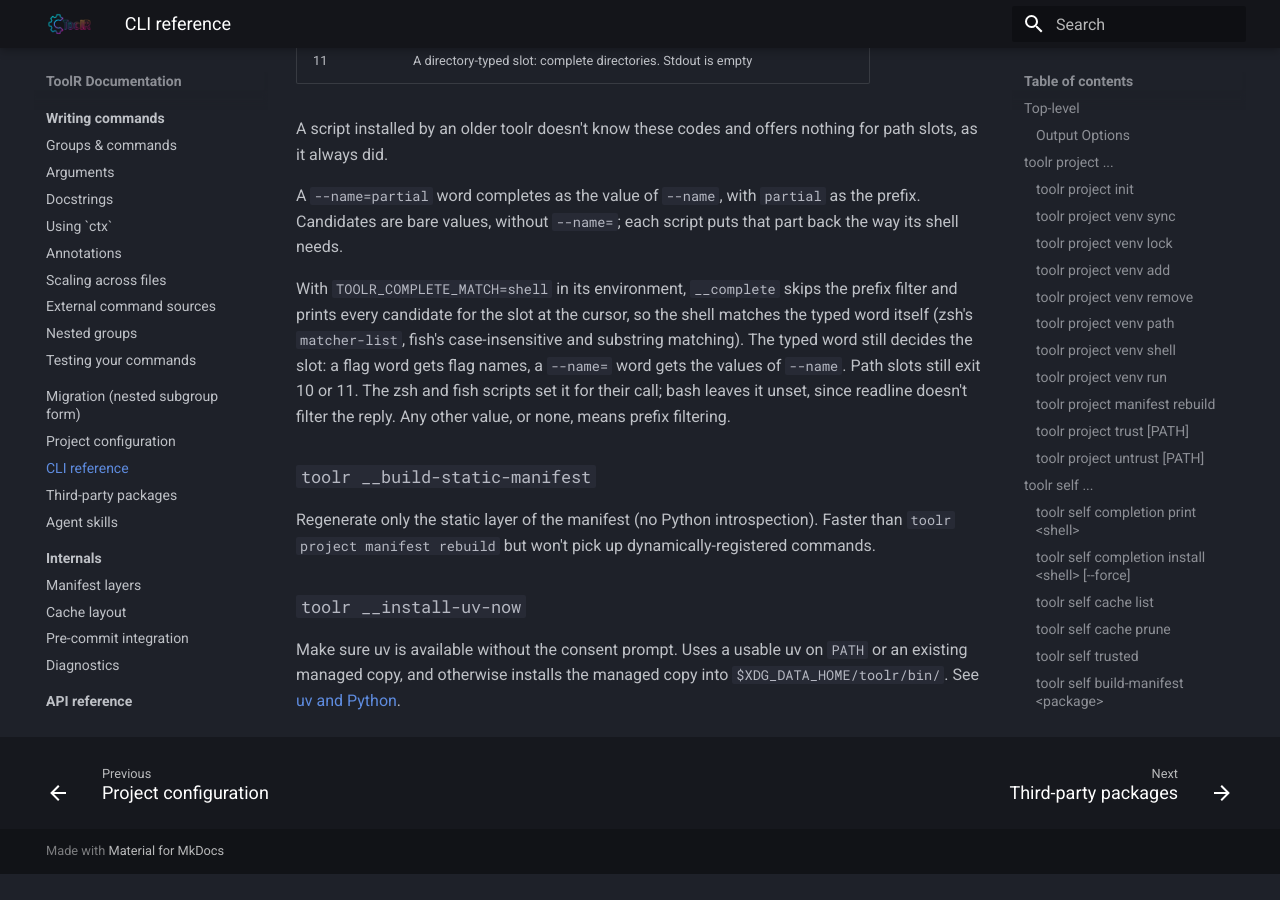
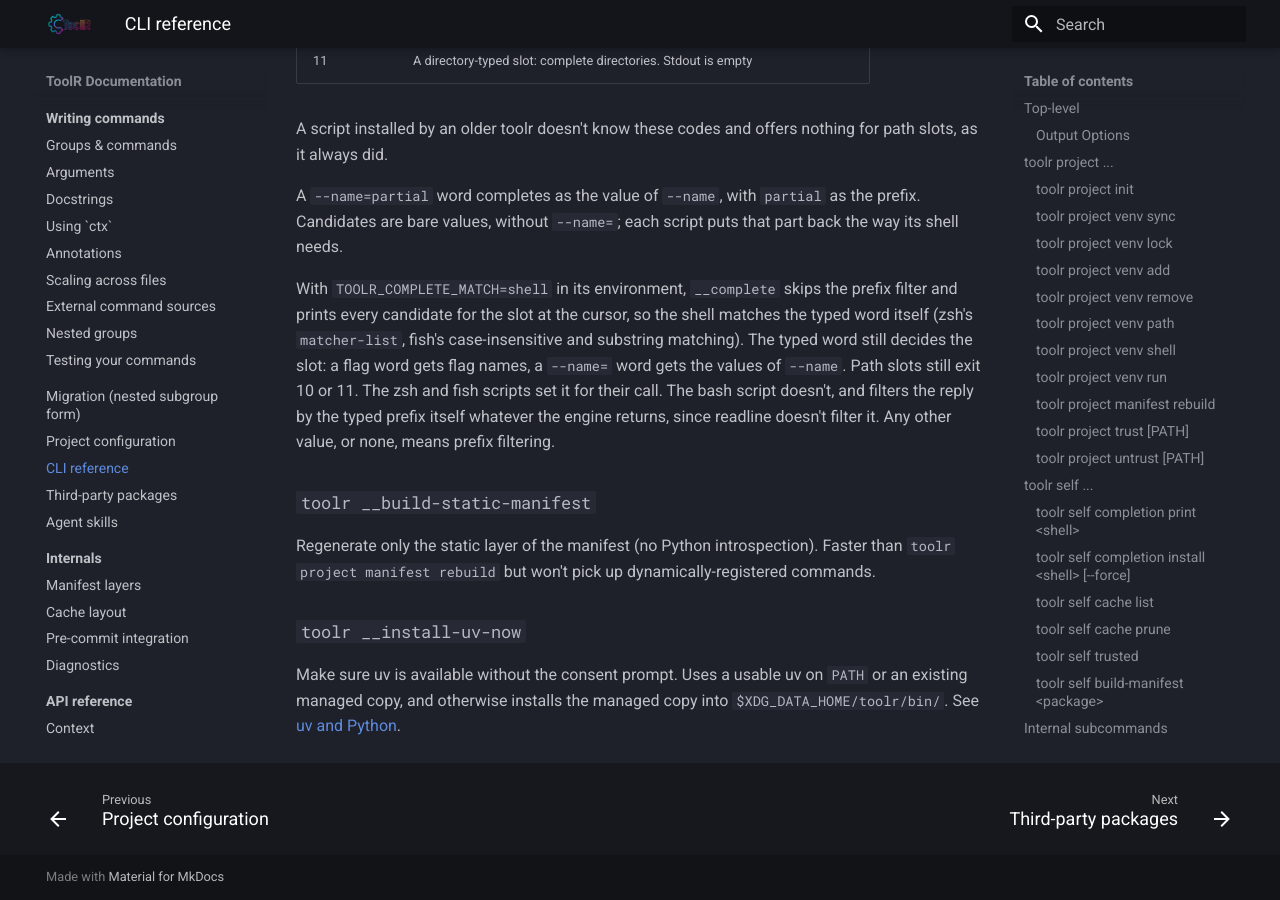
Before and after one commit to s0undt3ch/ToolR, an MkDocs documentation site: the page built from docs/cli.md, in a window 1280 px wide and 900 px high, scrolled down 12748 px. Built offline with MkDocs 1.6.1 and Material for MkDocs 9.7.7, drawn with Linux system fonts in a browser that asks for light colours; before the commit the page ends 13622 px from its top, so only the background shows below that.

Commit message:
docs(cli): bash filters the completion reply by prefix itself
Release-Notes: skip

```diff
--- a/docs/cli.md
+++ b/docs/cli.md
@@ -428,8 +428,9 @@
 case-insensitive and substring matching). The typed word still decides
 the slot: a flag word gets flag names, a `--name=` word gets the values
 of `--name`. Path slots still exit 10 or 11. The zsh and fish scripts set
-it for their call; bash leaves it unset, since readline doesn't filter
-the reply. Any other value, or none, means prefix filtering.
+it for their call. The bash script doesn't, and filters the reply by the
+typed prefix itself whatever the engine returns, since readline doesn't
+filter it. Any other value, or none, means prefix filtering.
 
 ### `toolr __build-static-manifest` {#__build-static-manifest}
 
```
